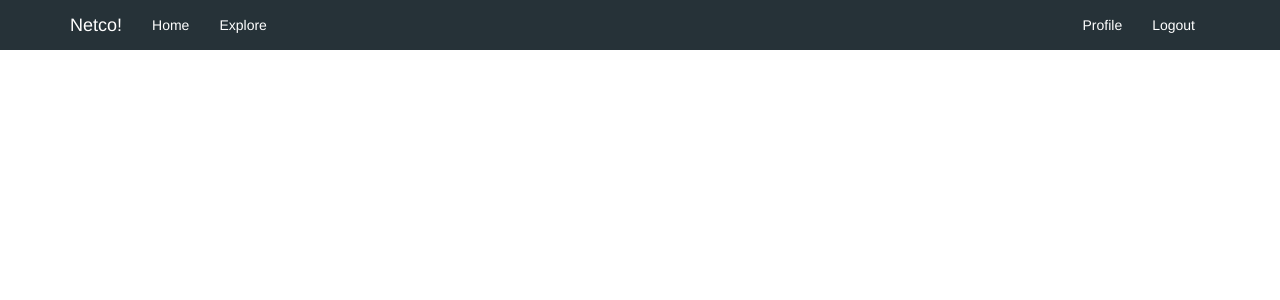
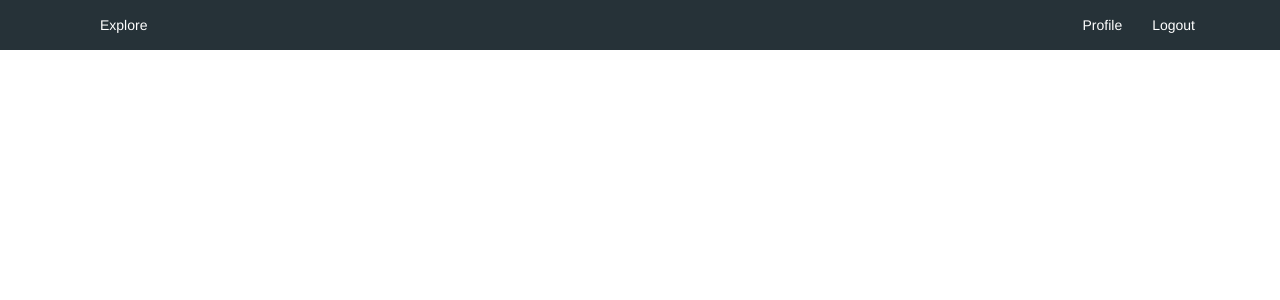
Before and after one commit to nowmozillaclub/netco, a Python web app: template app/templates/base.html in a window 1280 px wide. Shown: the top 300 px of the page. Run offline with Jinja, Linux system fonts and the light colour scheme; the template is opened without the code that fills it, so the values that code supplies are empty; some libraries are stand-ins or nearby versions.

Commit message:
Test 2 #15

```diff
--- a/app/templates/base.html
+++ b/app/templates/base.html
@@ -24,11 +24,11 @@
                     <span class="icon-bar"></span>
                     <span class="icon-bar"></span>
                 </button>
-            <a class="navbar-brand" style="color: white" href="{{ url_for('first') }}">Netco!</a>
+            <!-- <a class="navbar-brand" style="color: white" href="{{ url_for('first') }}">Netco!</a> -->
         </div>
         <div class="collapse navbar-collapse" id="bs-example-navbar-collapse-1">
             <ul class="nav navbar-nav">
-                <li><a href="{{ url_for('first') }}" style="color: white">{{_('Home')}}</a></li>
+                <!-- <li><a href="{{ url_for('first') }}" style="color: white">{{_('Home')}}</a></li> -->
                 <li><a href="{{ url_for('explore') }}" style="color: white">{{_('Explore')}}</a></li>
             </ul>
             <ul class="nav navbar-nav navbar-right">
```
